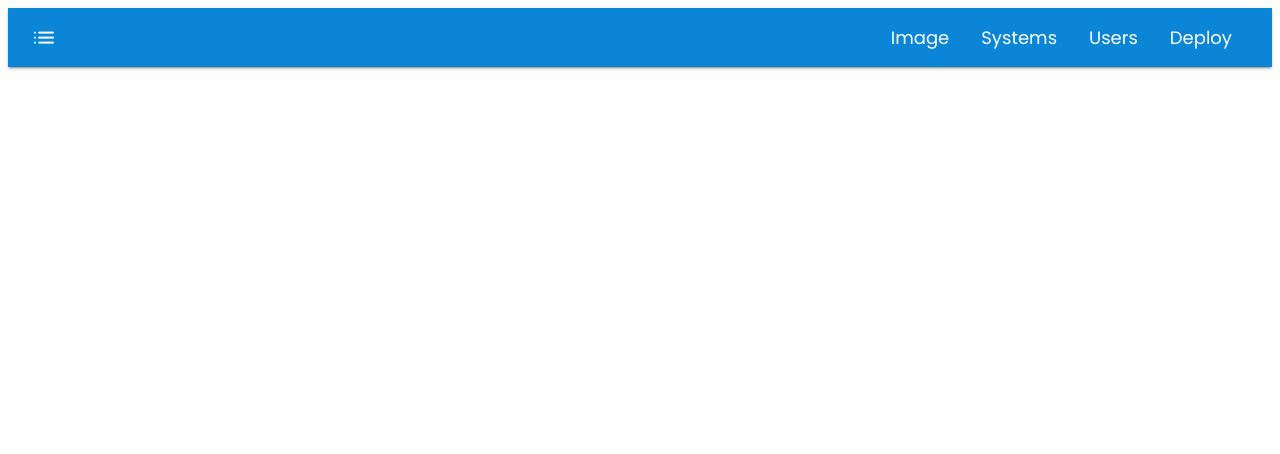
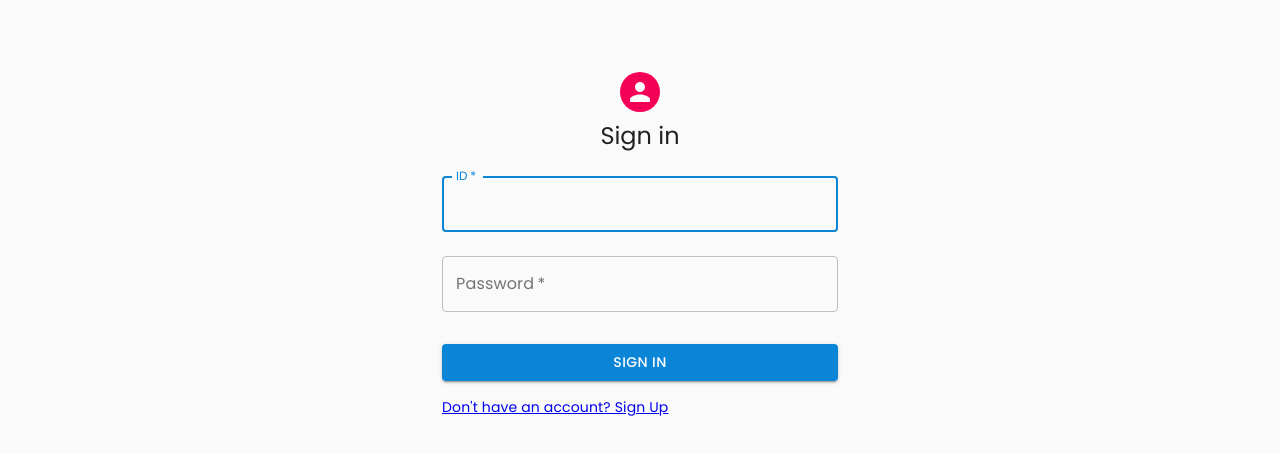
Before and after one commit to rithwika21/capstone, a React (Create React App) app in the folder client/: page /signin in a window 1280 px wide. Shown: the top 454 px of the page. Built offline with nearby package versions, Linux system fonts and the light colour scheme.

Commit message:
Authentication

```diff
--- /dev/null
+++ b/client/src/components/Authentication/index.js
@@ -0,0 +1,2 @@
+export * from "./signup";
+export * from "./signin";
--- /dev/null
+++ b/client/src/components/Authentication/signin.jsx
@@ -0,0 +1,117 @@
+import React, { useState} from 'react';
+//import {useHistory} from "react-router-dom";
+//import { useRouteMatch } from "react-router-dom";
+import { Link } from "react-router-dom";
+import Avatar from '@material-ui/core/Avatar';
+import Button from '@material-ui/core/Button';
+import CssBaseline from '@material-ui/core/CssBaseline';
+import TextField from '@material-ui/core/TextField';
+import Grid from '@material-ui/core/Grid';
+import Typography from '@material-ui/core/Typography';
+import { makeStyles } from '@material-ui/core/styles';
+import Container from '@material-ui/core/Container';
+//import axios from 'axios';
+
+
+const useStyles = makeStyles((theme) => ({
+  paper: {
+    marginTop: theme.spacing(8),
+    display: 'flex',
+    flexDirection: 'column',
+    alignItems: 'center',
+  },
+  avatar: {
+    margin: theme.spacing(1),
+    backgroundColor: theme.palette.secondary.main,
+  },
+  form: {
+    width: '100%', // Fix IE 11 issue.
+    marginTop: theme.spacing(1),
+  },
+  submit: {
+    margin: theme.spacing(3, 0, 2),
+  },
+}));
+
+export const SignIn = () => {
+  const classes = useStyles();
+  const [UserLogin, setUserLogin] = useState({
+    ID: "",
+    Password: ""
+  });
+  //const [records, setRecords] = useState([]);
+  const handleInput = (e) => {
+    const name = e.target.name;
+    const value = e.target.value;
+    //console.log(name,value);
+
+    setUserLogin({ ...UserLogin, [name]: value });
+  }
+  /*const handleSubmit = (e) => {
+    e.preventDefault();
+    const newRecord = { ...UserLogin, id: new Date().getTime().toString() }
+    //console.log(newRecord);
+    axios.post('http://localhost:4000/app/signin', newRecord)
+      .then(res => console.log(res))
+    //setRecords([...records])
+}*/
+
+  return (
+    <Container component="main" maxWidth="xs">
+      <CssBaseline />
+      <div className={classes.paper}>
+        <Avatar className={classes.avatar}>
+
+        </Avatar>
+        <Typography component="h1" variant="h5">
+          Sign in
+        </Typography>
+        <form className={classes.form} noValidate >
+          <TextField
+            variant="outlined"
+            margin="normal"
+            required
+            fullWidth
+            id="ID"
+            label="ID"
+            name="ID"
+            autoComplete="ID"
+            autoFocus
+            value={UserLogin.ID}
+            onChange={handleInput}
+          />
+          <TextField
+            variant="outlined"
+            margin="normal"
+            required
+            fullWidth
+            name="Password"
+            label="Password"
+            type="Password"
+            id="Password"
+            autoComplete="current-password"
+            value={UserLogin.Password}
+            onChange={handleInput}
+          />
+          <Button
+            type="submit"
+            fullWidth
+            variant="contained"
+            color="primary"
+            className={classes.submit}
+
+
+          >
+            Sign In
+          </Button>
+          <Grid container>
+            <Grid item xs>
+              <Link to='/signup'>Don't have an account? Sign Up</Link>
+            </Grid>
+          </Grid>
+        </form>
+      </div>
+
+    </Container>
+  );
+}
--- /dev/null
+++ b/client/src/components/Authentication/signup.jsx
@@ -0,0 +1,143 @@
+import React, { useState } from 'react';
+import { Link } from "react-router-dom";
+import Avatar from '@material-ui/core/Avatar';
+import Button from '@material-ui/core/Button';
+import CssBaseline from '@material-ui/core/CssBaseline';
+import TextField from '@material-ui/core/TextField';
+import Grid from '@material-ui/core/Grid';
+//import LockOutlinedIcon from '@material-ui/icons/LockOutlined';
+import Typography from '@material-ui/core/Typography';
+import { makeStyles } from '@material-ui/core/styles';
+import Container from '@material-ui/core/Container';
+//import axios from 'axios';
+
+
+const useStyles = makeStyles((theme) => ({
+  paper: {
+    marginTop: theme.spacing(8),
+    display: 'flex',
+    flexDirection: 'column',
+    alignItems: 'center',
+  },
+  avatar: {
+    margin: theme.spacing(1),
+    backgroundColor: theme.palette.secondary.main,
+  },
+  form: {
+    width: '100%', // Fix IE 11 issue.
+    marginTop: theme.spacing(3),
+  },
+  submit: {
+    margin: theme.spacing(3, 0, 2),
+  },
+}));
+
+export const SignUp = () => {
+  const classes = useStyles();
+  const [UserRegistration, setUserRegistration] = useState({
+    Name: "",
+    ID: "",
+    Role:"",
+    Password: ""
+  });
+  //const [records, setRecords] = useState([]);
+  const handleInput = (e) => {
+    const name = e.target.name;
+    const value = e.target.value;
+    //console.log(name,value);
+
+    setUserRegistration({ ...UserRegistration, [name]: value });
+  }
+  /*const handleSubmit = (e) => {
+    e.preventDefault();
+    const newRecord = { ...UserRegistration, id: new Date().getTime().toString() }
+    console.log(newRecord);
+    axios.post('http://localhost:4000/app/signup', newRecord)
+      .then(res => console.log(res.data))
+    //setRecords([...records])
+  }*/
+  return (
+    <Container component="main" maxWidth="xs">
+      <CssBaseline />
+      <div className={classes.paper}>
+        <Avatar className={classes.avatar}>
+        </Avatar>
+        <Typography component="h1" variant="h5">
+          Sign up
+        </Typography>
+        <form className={classes.form} noValidate>
+          <Grid container spacing={2}>
+            <Grid item xs={12}>
+              <TextField
+                autoComplete="fname"
+                name="Name"
+                variant="outlined"
+                required
+                fullWidth
+                id="Name"
+                label="Name"
+                autoFocus
+                value={UserRegistration.Name}
+                onChange={handleInput}
+              />
+            </Grid>
+            <Grid item xs={12}>
+              <TextField
+                variant="outlined"
+                required
+                fullWidth
+                id="ID"
+                label="ID"
+                name="ID"
+                autoComplete="ID"
+                value={UserRegistration.ID}
+                onChange={handleInput}
+              />
+            </Grid>
+            <Grid item xs={12}>
+              <TextField
+                variant="outlined"
+                required
+                fullWidth
+                id="Role"
+                label="Role"
+                name="Role"
+                autoComplete="Role"
+                value={UserRegistration.Role}
+                onChange={handleInput}
+              />
+            </Grid>
+            <Grid item xs={12}>
+              <TextField
+                variant="outlined"
+                required
+                fullWidth
+                name="Password"
+                label="Password"
+                type="password"
+                id="password"
+                autoComplete="current-password"
+                value={UserRegistration.Password}
+                onChange={handleInput}
+              />
+            </Grid>
+          </Grid>
+          <Button
+            type="submit"
+            fullWidth
+            variant="contained"
+            color="primary"
+            className={classes.submit}
+          >
+            Sign Up
+          </Button>
+          <Grid container justify="flex-end">
+            <Grid item>
+              <Link to={'/signin'} >Have an account? Sign in</Link>
+            </Grid>
+          </Grid>
+        </form>
+      </div>
+    </Container>
+  );
+}
--- a/client/src/components/MainComponent.jsx
+++ b/client/src/components/MainComponent.jsx
@@ -1,19 +1,25 @@
 import React from "react";
 import { BrowserRouter, Route, Switch } from "react-router-dom";
-import NavBar from "./navbar";
+//import NavBar from "./navbar";
 import { ImageManager } from "./images";
 import { SystemManager } from "./systemsManager";
 // import { View } from "./View";
 import {ViewRemotes} from "./systemsManager";
+import {SignUp} from "./Authentication";
+import {SignIn} from "./Authentication";
+
 const MainComponent = () => {
 	return (
 		<BrowserRouter>
-			<NavBar />
+
+			{/*<NavBar />*/}
 			<Switch>
 				<Route component={SystemManager} path='/systems' />
 				<Route component={ImageManager} path='/imagemanager' />
 				{/* <Route component={View} exact path='/container/view' /> */}
 				<Route component={ViewRemotes} path={`/view`} />
+				<Route component={SignIn} path={`/signin`} />
+		<Route component={SignUp} path={`/signup`} />
 			</Switch>
 		</BrowserRouter>
 	);
--- a/client/src/components/images/imagemanager.jsx
+++ b/client/src/components/images/imagemanager.jsx
@@ -4,12 +4,13 @@ import { CreationInfo } from "./creationinfo";
 import { ImageDefault } from "./imagedefault";
 import {CreationForm_running} from "./creationform_running"
 import CreateContainer from '../Imagemanager/dashboard';
-
+import NavBar from "./../navbar";
 export const ImageManager = () => {
     let { path } = useRouteMatch();
 
     return (
         <div>
+            <NavBar />
             <Route component={ImageDefault} path={path} exact />
             <Route component={CreateContainer} path={`${path}/create`} />
             <Route component={CreationInfo} path={`${path}/view`} />
--- a/client/src/components/systemsManager/systemManager.jsx
+++ b/client/src/components/systemsManager/systemManager.jsx
@@ -3,12 +3,13 @@ import { Route, useRouteMatch } from "react-router-dom";
 import { ViewRemotes } from "./viewRemotes";
 import { AddRemotes } from "./addRemotes";
 import { SystemsDefault } from "./systemsDefault";
-
+import NavBar from "./../navbar";
 export const SystemManager = () => {
     let { path } = useRouteMatch();
 
     return (
         <div>
+            <NavBar />
             <Route component={SystemsDefault} path={path} exact />
             <Route component={ViewRemotes} path={`${path}/view`} />
             <Route component={AddRemotes} path={`${path}/add`} />
```
